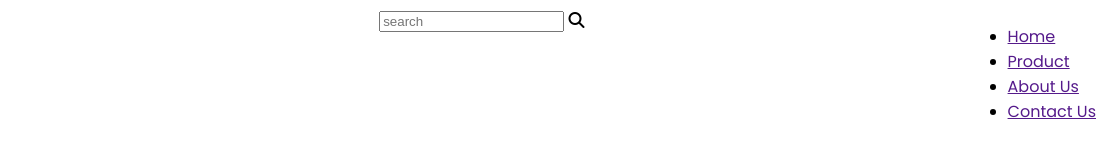
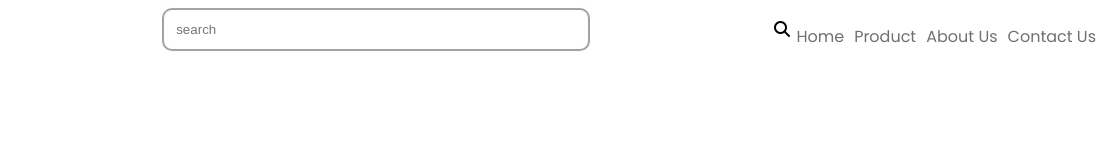
Before and after one commit to faiji31/Simple_Ecommerce_website_Design, a plain HTML site: page index.html in a window 1280 px wide. Shown: the full height of the page, 176-1280 px from the left. Drawn offline with Linux system fonts and the light colour scheme; a web font is replaced by a local one.

Commit message:
4th commit

```diff
--- a/style.css
+++ b/style.css
@@ -9,3 +9,28 @@ nav{
     justify-content: space-between;
 
 }
+.serc input{
+    border-radius: 10px;
+    width: 400px;
+    padding: 12px;
+    border: 2px solid rgb(173, 159, 159);
+
+}
+.serc i{
+    position: absolute;
+    top: 21px;
+    left:950px;
+}
+ul li{
+    list-style: none;
+}
+li a{
+    text-decoration: none;
+    color:#707070;
+    font-size: 16px;
+
+}
+ul{
+    display: flex;
+    gap: 10px;
+}
```
